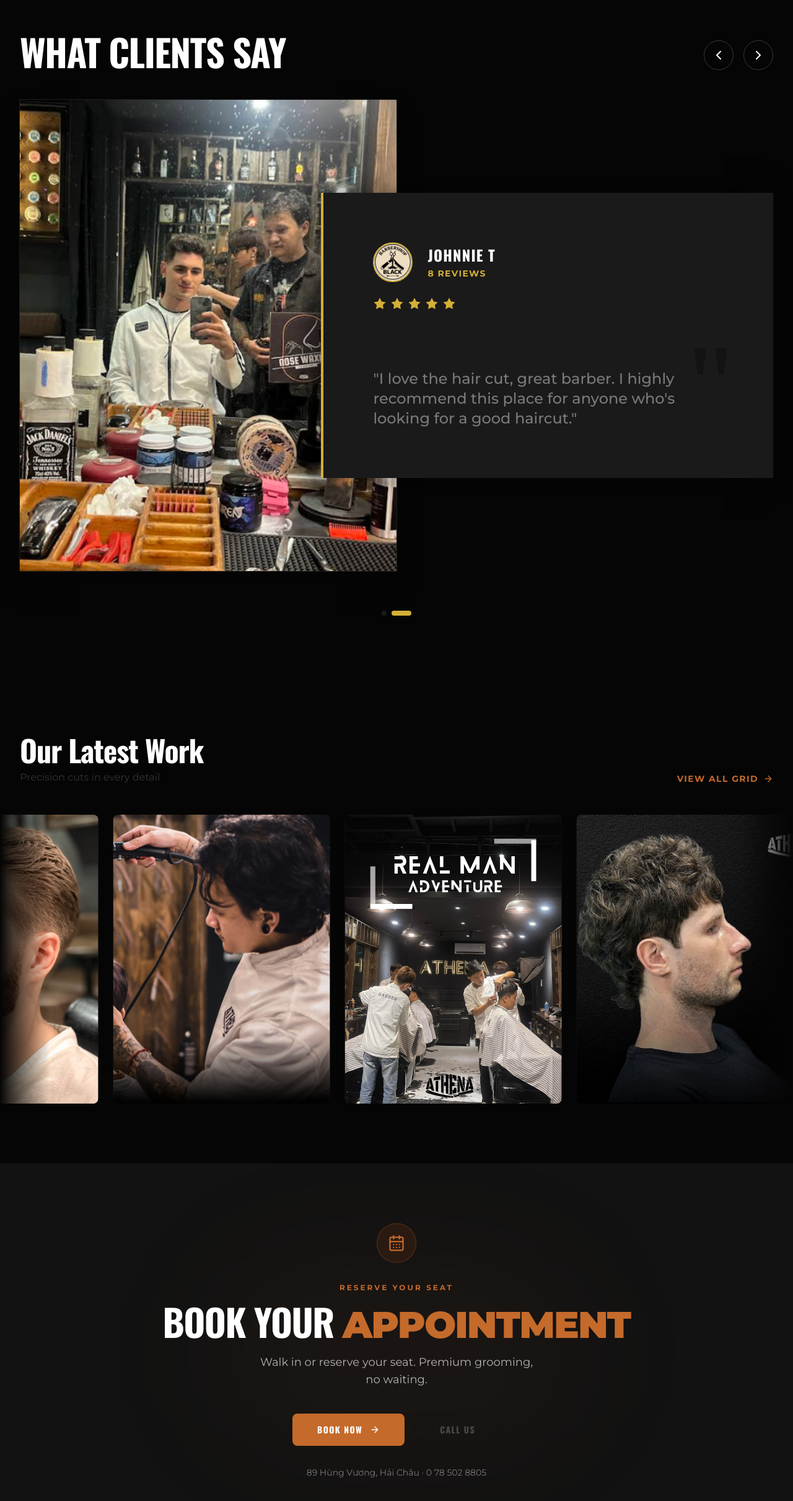
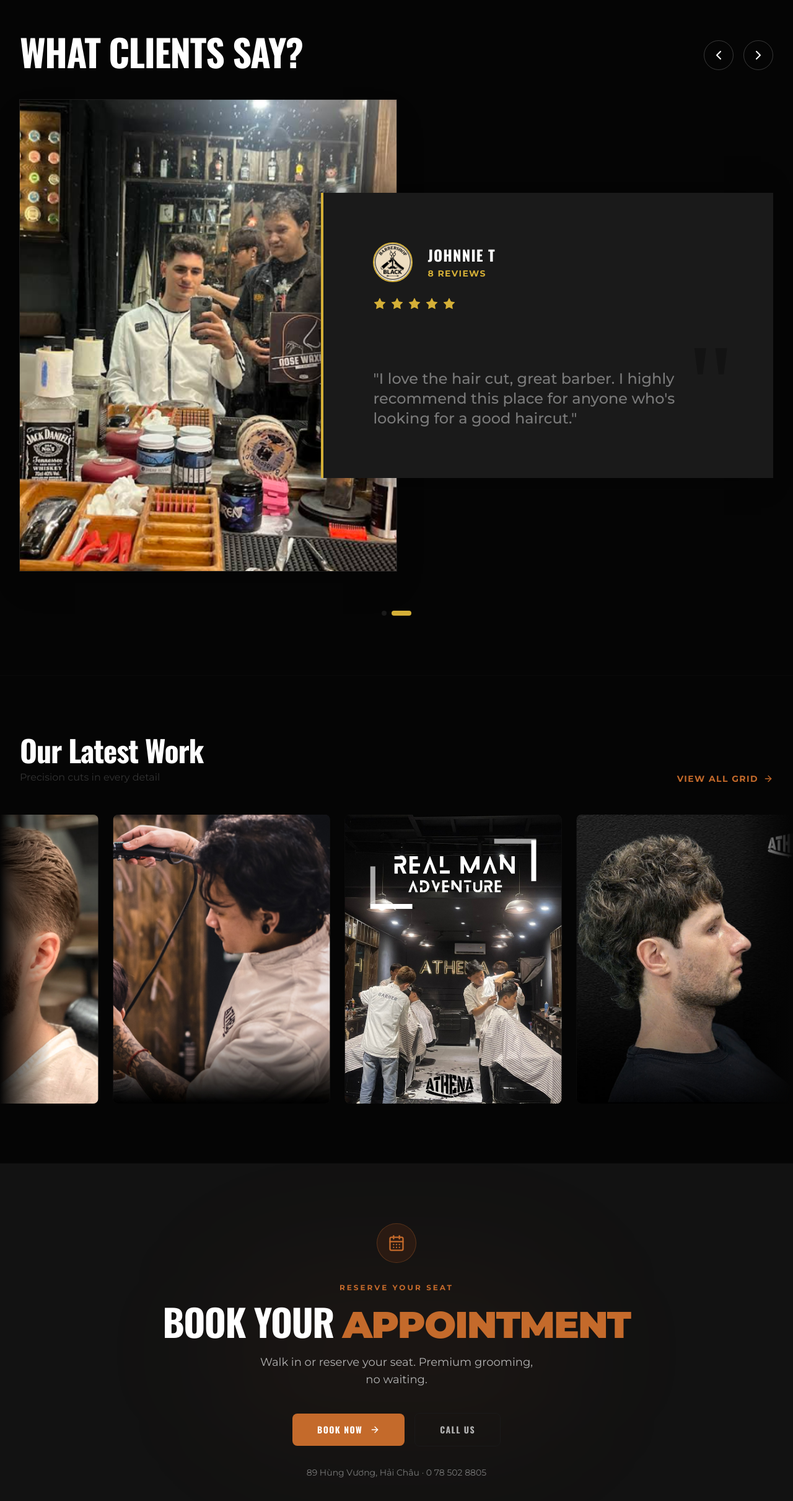
Before and after one commit to typer09/athenabarbershop, a Next.js app: page / in a window 1280 px wide. Shown: the part 4307-6728 px from the top of the page at 62% size. Built offline with nearby package versions, Linux system fonts and the light colour scheme; no server answers.

Commit message:
feat: add new Booking CTA and Testimonials sections components

```diff
--- a/src/components/sections/booking-cta.tsx
+++ b/src/components/sections/booking-cta.tsx
@@ -81,7 +81,7 @@ export function BookingCta() {
                     {/* Secondary: Call */}
                     <a
                         href={`tel:${siteConfig.contact.phone}`}
-                        className="inline-flex items-center gap-3 border border-neutral-700 text-neutral-300 font-heading font-bold tracking-widest uppercase px-10 py-4 rounded-lg text-sm transition-all duration-[250ms] hover:border-primary-500 hover:text-white"
+                        className="inline-flex items-center gap-3 border border-neutral-600 text-neutral-100 font-heading font-black tracking-widest uppercase px-10 py-4 rounded-lg text-sm transition-all duration-[250ms] hover:border-primary-500 hover:text-white"
                     >
                         CALL US
                     </a>
--- a/src/components/sections/testimonials.tsx
+++ b/src/components/sections/testimonials.tsx
@@ -56,7 +56,7 @@ export function Testimonials() {
                 <div className="mb-12 flex flex-col sm:flex-row sm:items-end justify-between gap-6 relative z-30">
                     <div>
                         <h2 className="text-4xl md:text-5xl lg:text-6xl font-extrabold text-white tracking-tight uppercase">
-                            What Clients Say
+                            What Clients Say?
                         </h2>
                     </div>
 
@@ -156,7 +156,7 @@ export function Testimonials() {
                 </div>
 
                 {/* Dots indicator */}
-                 <div className="flex justify-center gap-2 mt-12 md:mt-16 relative z-30">
+                <div className="flex justify-center gap-2 mt-12 md:mt-16 relative z-30">
                     {REVIEWS.map((_, idx) => (
                         <button
                             key={idx}
@@ -164,9 +164,8 @@ export function Testimonials() {
                                 setCurrentIndex(idx);
                                 setIsAutoPlay(false);
                             }}
-                            className={`h-2 rounded-full transition-all duration-300 ${
-                                currentIndex === idx ? "w-8 bg-[#D4AF37]" : "w-2 bg-neutral-600"
-                            }`}
+                            className={`h-2 rounded-full transition-all duration-300 ${currentIndex === idx ? "w-8 bg-[#D4AF37]" : "w-2 bg-neutral-600"
+                                }`}
                             aria-label={`Go to review ${idx + 1}`}
                         />
                     ))}
```
